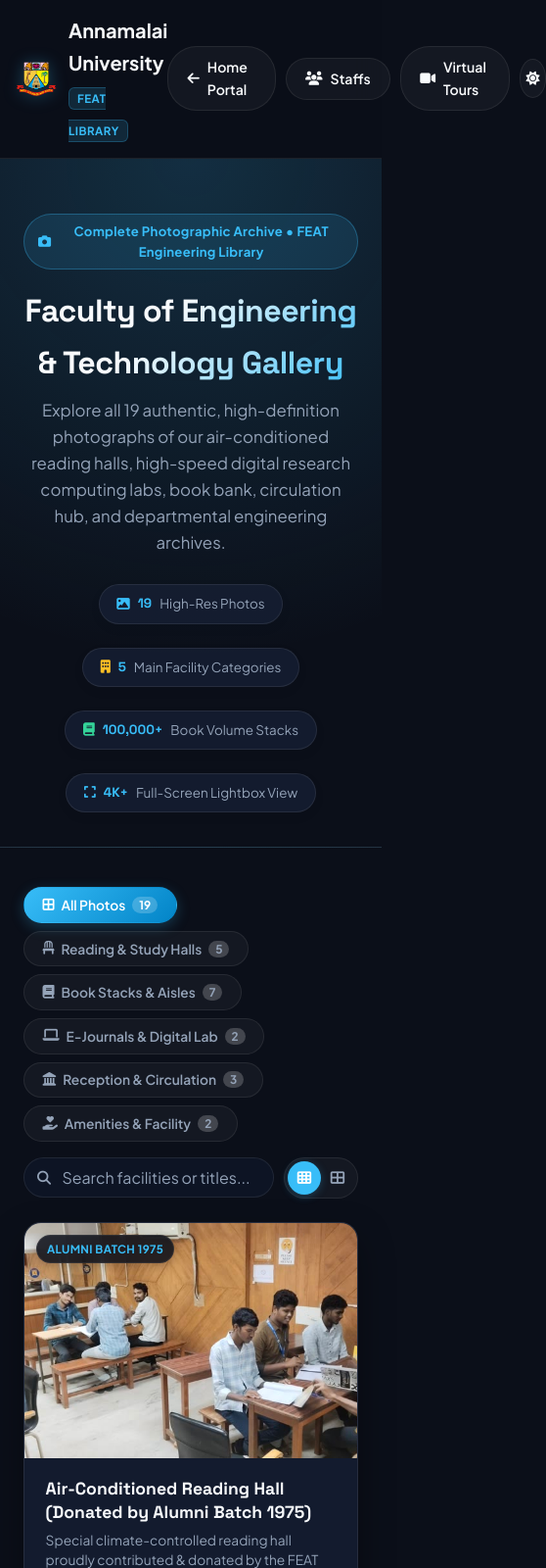
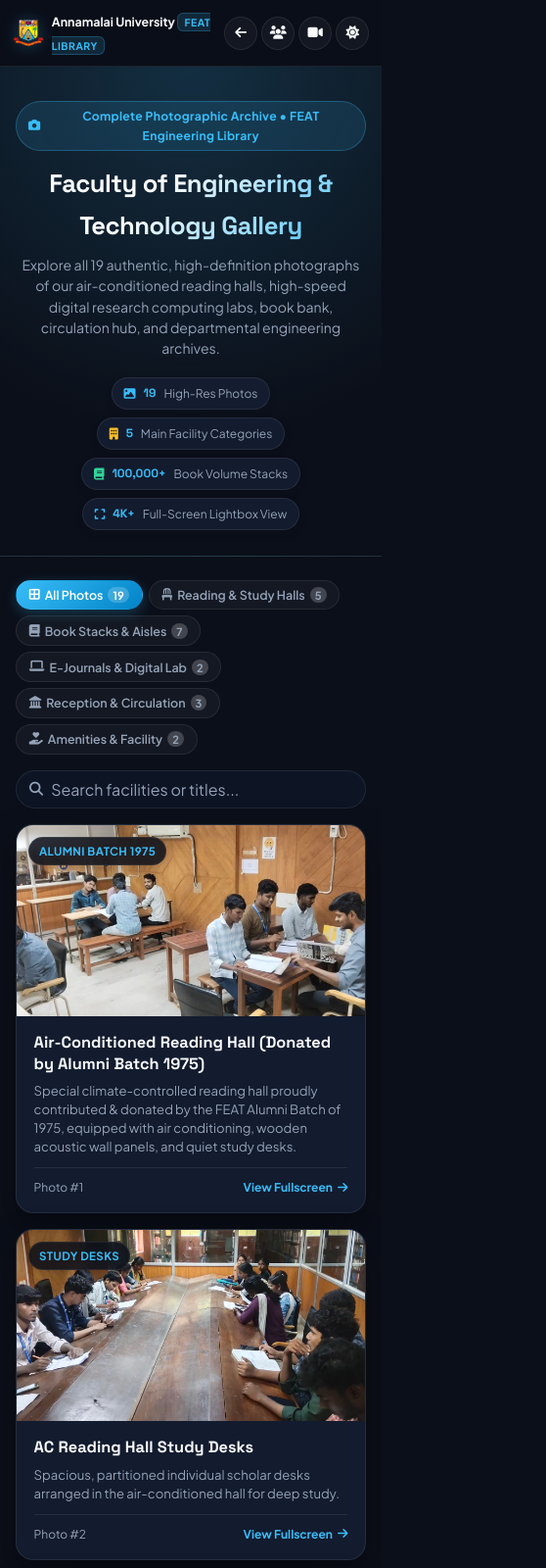
Before and after one commit to aufeatlibrary/aufeatlibrary.github.io, a plain HTML site: page gallery.html in a window 390 px wide. Shown: the top 1600 px of the page at 98% size, 558 px wide, since content can reach past the window. Drawn offline with Linux system fonts and the light colour scheme.

Commit message:
Update gallery.html

```diff
--- a/gallery.html
+++ b/gallery.html
@@ -780,7 +780,7 @@
       color: var(--primary);
     }
 
-    /* Responsive */
+    /* Responsive Styles */
     @media (max-width: 1100px) {
       .gallery-grid {
         grid-template-columns: repeat(2, 1fr);
@@ -793,57 +793,288 @@
 
     @media (max-width: 768px) {
       .navbar {
-        padding: 0.9rem 1rem;
+        padding: 0.75rem 1rem;
+      }
+
+      .brand-logo {
+        font-size: 0.88rem;
+        gap: 8px;
+      }
+
+      .brand-logo-img {
+        width: 32px;
+        height: 32px;
+      }
+
+      .nav-actions {
+        gap: 6px;
+      }
+
+      .nav-btn span {
+        display: none;
+      }
+
+      .nav-btn {
+        padding: 0;
+        width: 36px;
+        height: 36px;
+        justify-content: center;
+        border-radius: 50%;
+        font-size: 0.9rem;
+      }
+
+      .theme-toggle-btn.icon-only-btn {
+        width: 36px;
+        height: 36px;
+      }
+
+      .gallery-hero {
+        padding: 2.2rem 1rem 1.6rem;
+      }
+
+      .hero-badge {
+        font-size: 0.76rem;
+        padding: 4px 12px;
+        margin-bottom: 0.8rem;
       }
 
       .gallery-hero h1 {
-        font-size: 2rem;
+        font-size: clamp(1.6rem, 5.5vw, 2.1rem);
+      }
+
+      .gallery-hero p {
+        font-size: 0.88rem;
+        line-height: 1.5;
+        margin-bottom: 1.2rem;
+      }
+
+      .hero-stats-row {
+        gap: 0.5rem;
+        margin-top: 0.6rem;
+      }
+
+      .stat-pill {
+        padding: 0.35rem 0.75rem;
+        font-size: 0.75rem;
+      }
+
+      .controls-wrapper {
+        margin: 1.5rem auto 1rem;
+        padding: 0 1rem;
+        gap: 0.9rem;
+      }
+
+      .filter-tabs-container {
+        flex-direction: column;
+        align-items: stretch;
+      }
+
+      .filter-tabs {
+        gap: 6px;
+      }
+
+      .filter-btn {
+        padding: 0.4rem 0.8rem;
+        font-size: 0.78rem;
+        border-radius: 20px;
+        gap: 5px;
+      }
+
+      .filter-count {
+        font-size: 0.7rem;
+        padding: 1px 5px;
+      }
+
+      .search-and-view {
+        width: 100%;
+        justify-content: space-between;
+      }
+
+      .search-box {
+        flex: 1;
+        min-width: 0;
+      }
+
+      .search-box input {
+        font-size: 16px;
+        padding: 0.5rem 0.9rem 0.5rem 2.2rem;
+      }
+
+      .gallery-container {
+        padding: 0 1rem 3.5rem;
       }
 
       .gallery-grid,
       .gallery-grid.grid-cols-4 {
         grid-template-columns: 1fr;
-        gap: 18px;
-      }
-
-      .filter-tabs-container {
+        gap: 16px;
+      }
+    }
+
+    /* Small Mobile Devices (<= 640px) */
+    @media (max-width: 640px) {
+      .grid-view-toggle {
+        display: none;
+      }
+
+      .card-media {
+        height: 210px;
+      }
+
+      .card-body {
+        padding: 1rem 1.1rem;
+      }
+
+      .card-title {
+        font-size: 1.02rem;
+      }
+
+      .card-desc {
+        font-size: 0.82rem;
+        line-height: 1.45;
+        margin-bottom: 0.75rem;
+      }
+
+      .card-footer {
+        padding-top: 0.6rem;
+        font-size: 0.75rem;
+      }
+
+      /* Mobile Lightbox */
+      .lightbox-modal {
+        padding: 8px;
+      }
+
+      .lightbox-content {
+        max-width: 98vw;
+        max-height: 94vh;
+        max-height: 94dvh;
+      }
+
+      .lightbox-content img {
+        max-height: 58vh;
+        max-height: 58dvh;
+        border-radius: 8px;
+      }
+
+      .lightbox-caption {
         flex-direction: column;
-        align-items: stretch;
-      }
-
-      .search-and-view {
+        align-items: flex-start;
+        gap: 8px;
+        margin-top: 10px;
+        width: 100%;
+        padding: 0 4px;
+      }
+
+      .lightbox-info {
+        width: 100%;
+      }
+
+      .lightbox-title {
+        font-size: 0.95rem;
+        line-height: 1.35;
+      }
+
+      .lightbox-desc {
+        font-size: 0.8rem;
+        line-height: 1.4;
+        display: -webkit-box;
+        -webkit-line-clamp: 3;
+        -webkit-box-orient: vertical;
+        overflow: hidden;
+      }
+
+      .lightbox-actions {
         width: 100%;
         justify-content: space-between;
       }
 
-      .search-box {
-        flex: 1;
-        min-width: 0;
-      }
-
-      .search-box input {
-        font-size: 16px;
-      }
-
-      .lightbox-nav-btn {
-        width: 40px;
-        height: 40px;
-        font-size: 1rem;
-      }
-
-      .lightbox-prev-btn {
-        left: 10px;
-      }
-
-      .lightbox-next-btn {
+      .lightbox-counter {
+        font-size: 0.76rem;
+        padding: 3px 10px;
+      }
+
+      .lightbox-download-btn {
+        font-size: 0.76rem;
+        padding: 6px 12px;
+        gap: 6px;
+      }
+
+      .lightbox-close-btn {
+        top: 10px;
         right: 10px;
-      }
-
-      .lightbox-close-btn {
-        top: 14px;
-        right: 14px;
         width: 38px;
         height: 38px;
+        font-size: 1rem;
+      }
+
+      .lightbox-nav-btn {
+        width: 36px;
+        height: 36px;
+        font-size: 0.9rem;
+      }
+
+      .lightbox-prev-btn {
+        left: 6px;
+      }
+
+      .lightbox-next-btn {
+        right: 6px;
+      }
+
+      footer {
+        padding: 2.2rem 1.2rem;
+      }
+
+      .footer-links {
+        gap: 0.8rem;
+        font-size: 0.82rem;
+      }
+    }
+
+    /* Extra Small Phones (<= 420px) */
+    @media (max-width: 420px) {
+      .navbar {
+        padding: 0.65rem 0.8rem;
+      }
+
+      .brand-logo span:not(.brand-pill) {
+        font-size: 0.78rem;
+        max-width: 130px;
+        white-space: nowrap;
+        overflow: hidden;
+        text-overflow: ellipsis;
+      }
+
+      .brand-pill {
+        font-size: 0.65rem;
+        padding: 2px 6px;
+      }
+
+      .nav-actions {
+        gap: 4px;
+      }
+
+      .nav-btn,
+      .theme-toggle-btn.icon-only-btn {
+        width: 34px;
+        height: 34px;
+        font-size: 0.85rem;
+      }
+
+      .card-media {
+        height: 195px;
+      }
+
+      .lightbox-modal {
+        padding: 6px;
+      }
+
+      .lightbox-close-btn {
+        top: 8px;
+        right: 8px;
+        width: 36px;
+        height: 36px;
       }
     }
   </style>
@@ -862,20 +1093,20 @@
     </a>
 
     <div class="nav-actions">
-      <a href="index.html" class="nav-btn">
+      <a href="index.html" class="nav-btn" title="Home Portal">
         <i class="fa-solid fa-arrow-left"></i>
         <span>Home Portal</span>
       </a>
-      <a href="index.html#staffsSection" class="nav-btn">
+      <a href="index.html#staffsSection" class="nav-btn" title="Staff Directory">
         <i class="fa-solid fa-users"></i>
         <span>Staffs</span>
       </a>
-      <a href="virtual-tour.html" class="nav-btn">
+      <a href="virtual-tour.html" class="nav-btn" title="Virtual Video Tours">
         <i class="fa-solid fa-video"></i>
         <span>Virtual Tours</span>
       </a>
       <button class="theme-toggle-btn icon-only-btn" id="themeToggleBtn" onclick="toggleTheme()"
-        aria-label="Toggle Theme">
+        aria-label="Toggle Theme" title="Toggle Theme">
         <i class="fa-solid fa-sun"></i>
       </button>
     </div>
```
